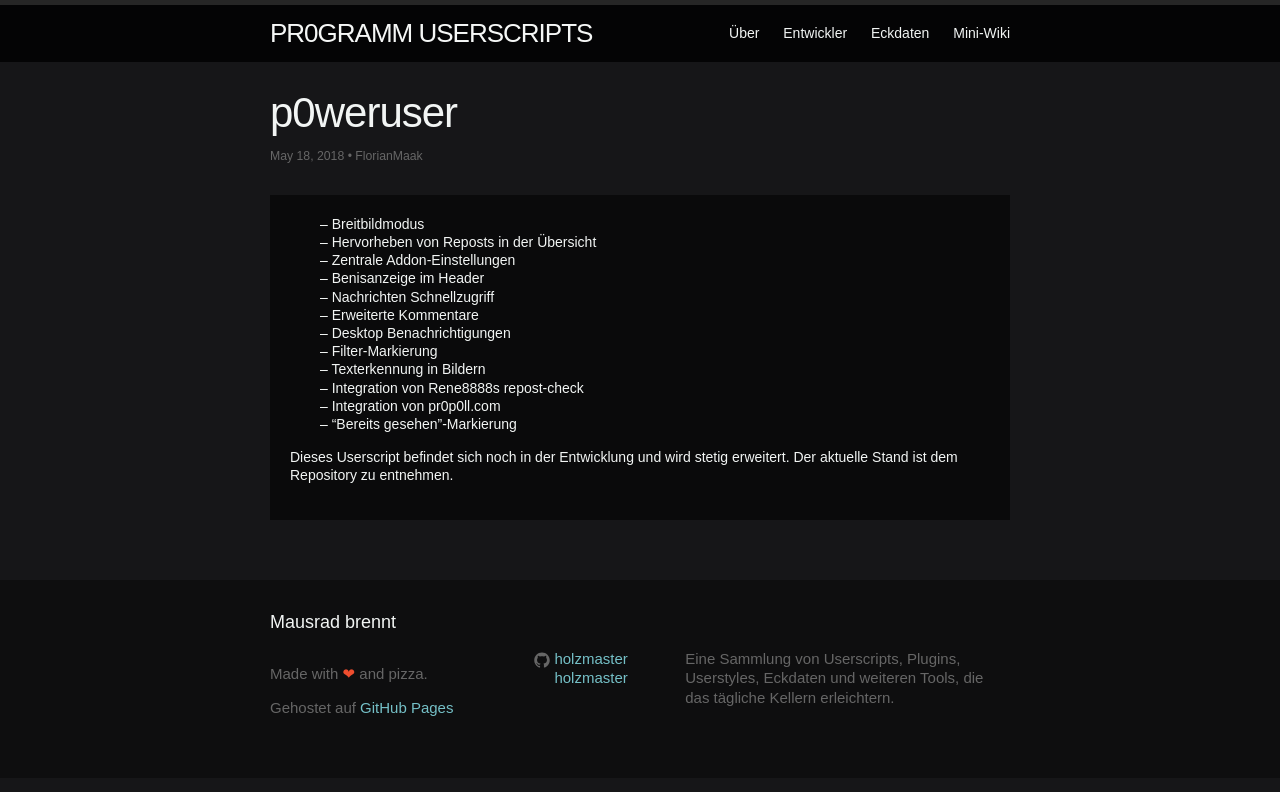
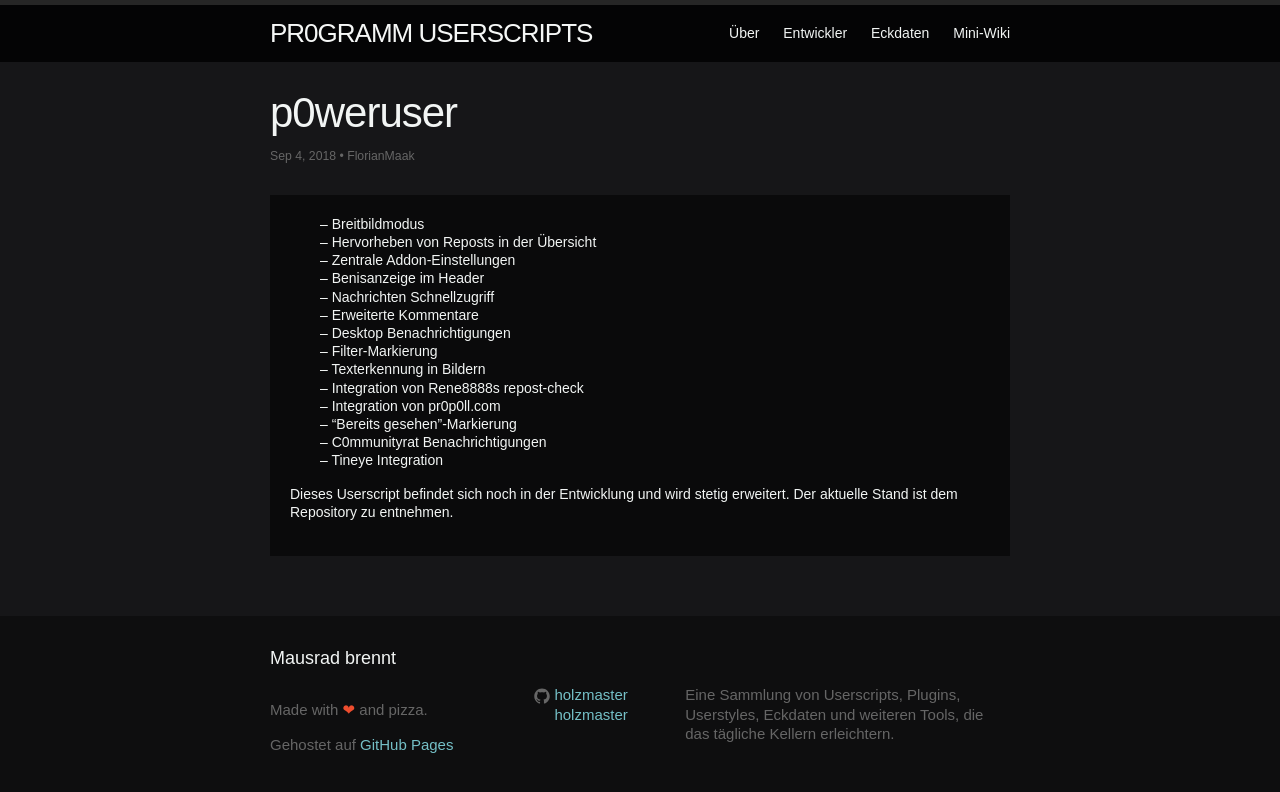
Before and after one commit to holzmaster/userscripts, a Jekyll site: the page built from _posts/2018-09-04-p0weruser.md, in a window 1280 px wide. Shown: the top 792 px of the page. Built offline with Jekyll 4.4.1, drawn with Linux system fonts in a browser that asks for light colours.

Commit message:
Added new features

```diff
--- a/_posts/2018-05-18-p0weruser.md
+++ b/_posts/2018-09-04-p0weruser.md
@@ -20,6 +20,8 @@ code: //github.com/FlorianMaak/p0weruser
 - Integration von Rene8888s repost-check
 - Integration von pr0p0ll.com
 - "Bereits gesehen"-Markierung
+- C0mmunityrat Benachrichtigungen
+- Tineye Integration
 
 Dieses Userscript befindet sich noch in der Entwicklung und wird stetig erweitert.
 Der aktuelle Stand ist dem Repository zu entnehmen.
```
